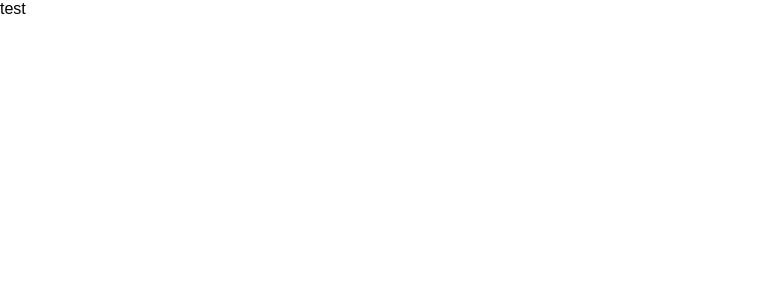
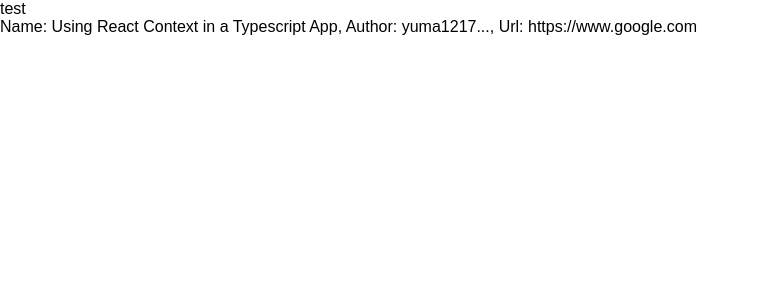
Before and after one commit to yuma1217/ReactSandbox, a React (Create React App) app: page / in a window 1280 px wide. Shown: the top 300 px of the page, without its empty margins (0-759 px from the left). Built offline with nearby package versions, Linux system fonts and the light colour scheme; the HTML template or start-up script is replaced by a standard one.

Commit message:
Add Context API with Typescript

```diff
--- a/src/App.tsx
+++ b/src/App.tsx
@@ -1,11 +1,27 @@
 import * as React from 'react';
-import './App.css';
+import {AppContextProvider,IAppContextInterface} from './Context';
+import { PostInfo } from './PostInfo';
 
+const sampleAppContext : IAppContextInterface = {
+  name : 'Using React Context in a Typescript App',
+  // tslint:disable-next-line:object-literal-sort-keys
+  author: 'yuma1217...',
+  url: 'https://www.google.com'
+};
+
+const AppFunction = () => (
+  <AppContextProvider value={sampleAppContext}>
+    <PostInfo />
+  </AppContextProvider>
+);
 
 class App extends React.Component {
   public render() {
     return (
+      <>
       <div>test</div>
+      <AppFunction />
+      </>
     );
   }
 }
--- a/src/PostInfo.tsx
+++ b/src/PostInfo.tsx
@@ -7,7 +7,9 @@ export const PostInfo = () => (
         {appContext => appContext && (
             <div>
                 Name: {appContext.name},
+
                 Author: {appContext.author},
+
                 Url: {appContext.url}
             </div>
         )}
```
